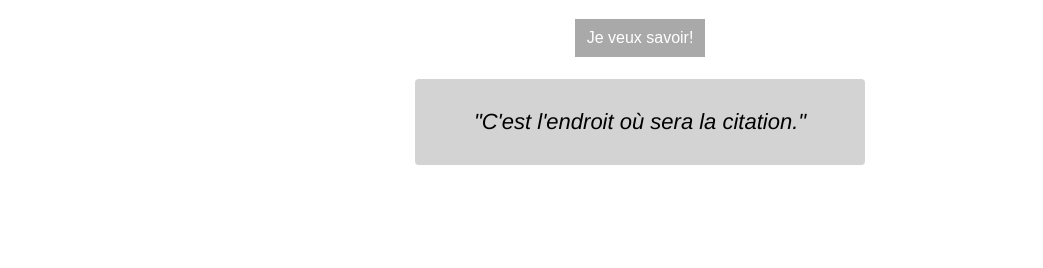
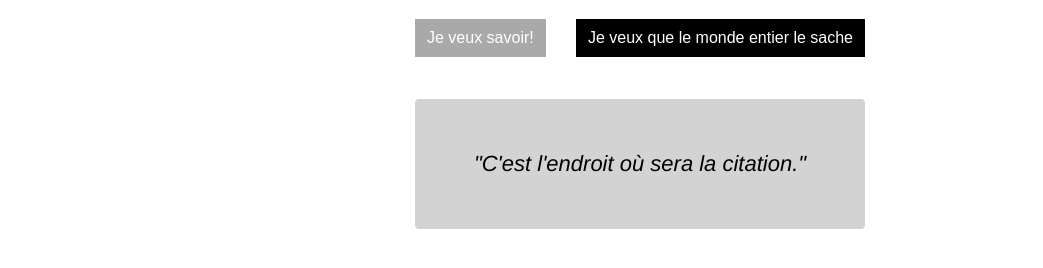
Before and after one commit to angryfrenchguy/citeurJS, a plain HTML site: page index.html in a window 1280 px wide. Shown: the part 172-440 px from the top of the page, without its empty margins (0-1043 px from the left). Drawn offline with nearby package versions, Linux system fonts and the light colour scheme.

Commit message:
Mis les boutons en haut

```diff
--- a/index.html
+++ b/index.html
@@ -11,42 +11,31 @@
 <body>
 
 <div id="titre">
-<h1>Plein de choses  extraordinaires que vous ne savez pas à propos de <br><span id="chuck">Chuck Norris</span></h1>
+    <h1>Plein de choses  extraordinaires que vous ne savez pas à propos de <br><span id="chuck">Chuck Norris</span></h1>
 </div>
 
-<button id="getMessage">Je veux savoir!</button>
-
-<div id="citation">
-
-<p id="mots">"C'est l'endroit où sera la citation."</p>
-
-
-
-</div>
-
-
+<div id="conteneur">
+    <button id="getMessage">Je veux savoir!</button>
+    <button id="tweet">Je veux que le monde entier le sache</button>
+    <div id="citation">
+        <p id="mots">"C'est l'endroit où sera la citation."</p>
+    </div>
+    </div>
 
 <script>
-
 $(document).ready(function() {
   $("#getMessage").on("click", function(){
-
       var x = Math.floor((Math.random()) * 30);
-
-      console.log(x);
-
       $.getJSON("http://chucknorrisfacts.fr/api/get?data=tri:alea;nb:30", function(json) {
-
-        console.log(json);
           $("#mots").html(json[x].fact);
-
-
-
     });
-
   });
 });
+</script>
 
+<script>
+    $('#tweet-quote').attr('href', 'https://twitter.com/intent/tweet?hashtags=quotes&related=freecodecamp&text=' + encodeURIComponent('"' + currentQuote + '" ' + currentAuthor));
+      }
 </script>
 
 </body>
--- a/style.css
+++ b/style.css
@@ -2,24 +2,38 @@ body {
 font-family: "Helvetica", "Arial", sans-serif;
 }
 
+#conteneur {
+    position: relative;
+    width: 450px;
+    margin: auto;
+    height: 500px;
+}
+
 #citation {
+display: inline-block;
 height: auto;
 width: 450px;
 background-color: lightgray;
 margin: auto;
+    margin-top: 80px;
 border-radius: 4px;
 }
 
 button {
-display: block;
-margin: auto;
-
+display: inline-block;
+position: absolute;
 background-color: darkgray;
 border: none;
 text-decoration: none;
 color: white;
 font-size: 16px;
 padding: 10px 12px;
+}
+
+#tweet {
+/*margin-top: 10px;*/
+right: 0px;
+background-color: black;
 }
 
 #mots {
```
